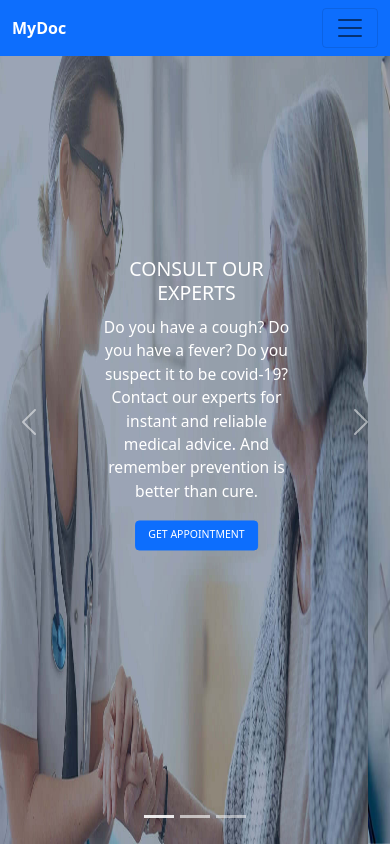
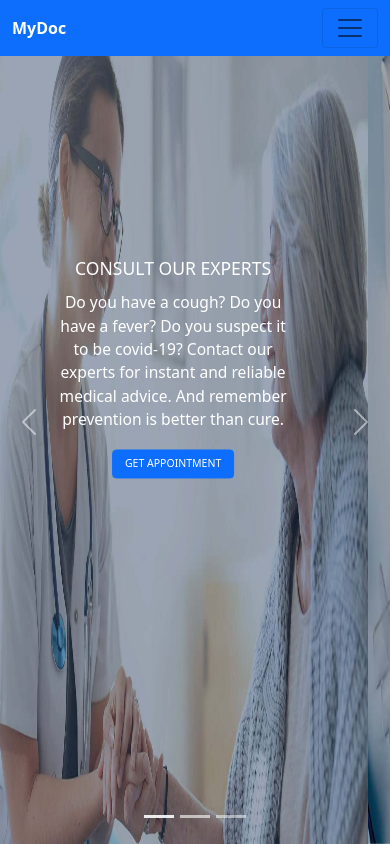
Before and after one commit to Sunita-Mishra/My-doc, a plain HTML site: page index.html in a window 390 px wide. Drawn offline with nearby package versions, Linux system fonts and the light colour scheme.

Commit message:
Update mydoc.css

```diff
--- a/mydoc.css
+++ b/mydoc.css
@@ -62,8 +62,8 @@ h5{
 	width: 100vw;
 }
 .slides{
-	width: 50%;
-	left: 31%;
+	width: 60%;
+	left: 20%;
 	top: 30%;
 }
 
@@ -78,7 +78,8 @@ h5{
 	}
 	h5{
 		text-align: center;
+		display:inline-block;
 
-		font-size: 5vw;
+		font-size: 4.5vw;
 	}
 }
```
